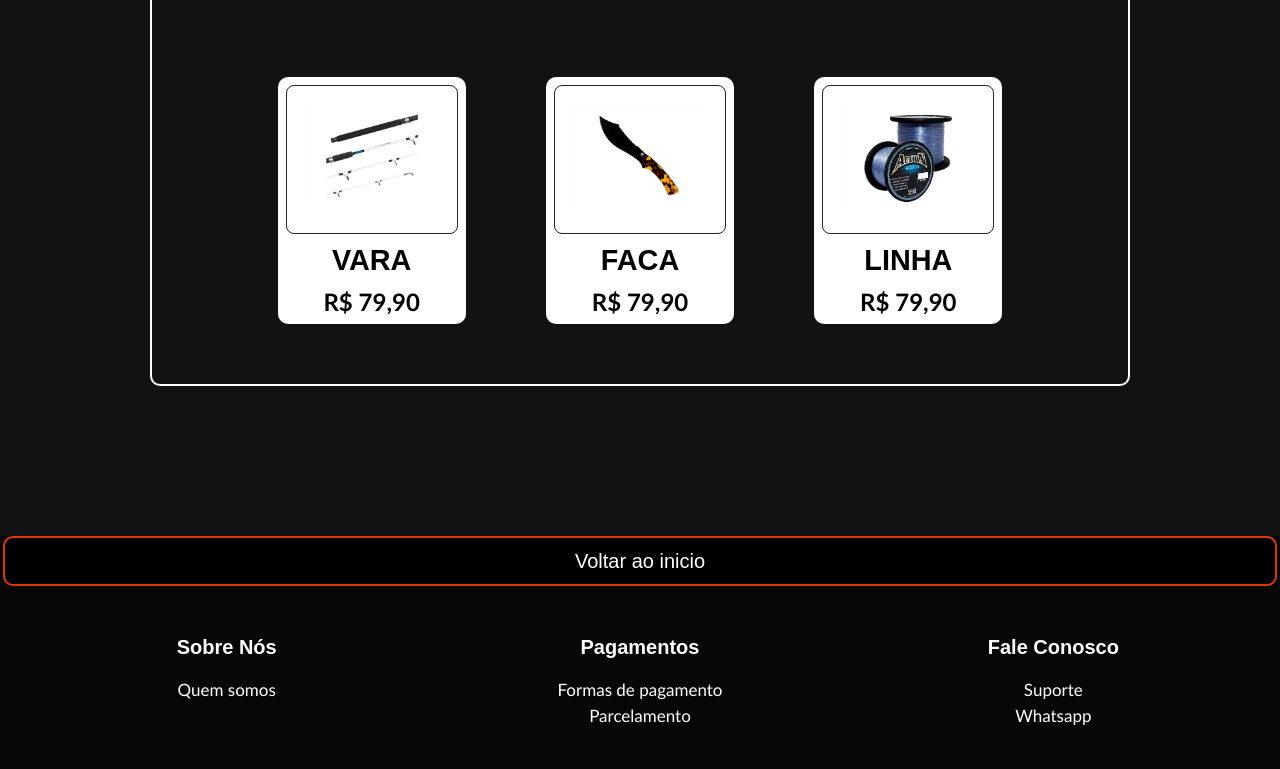
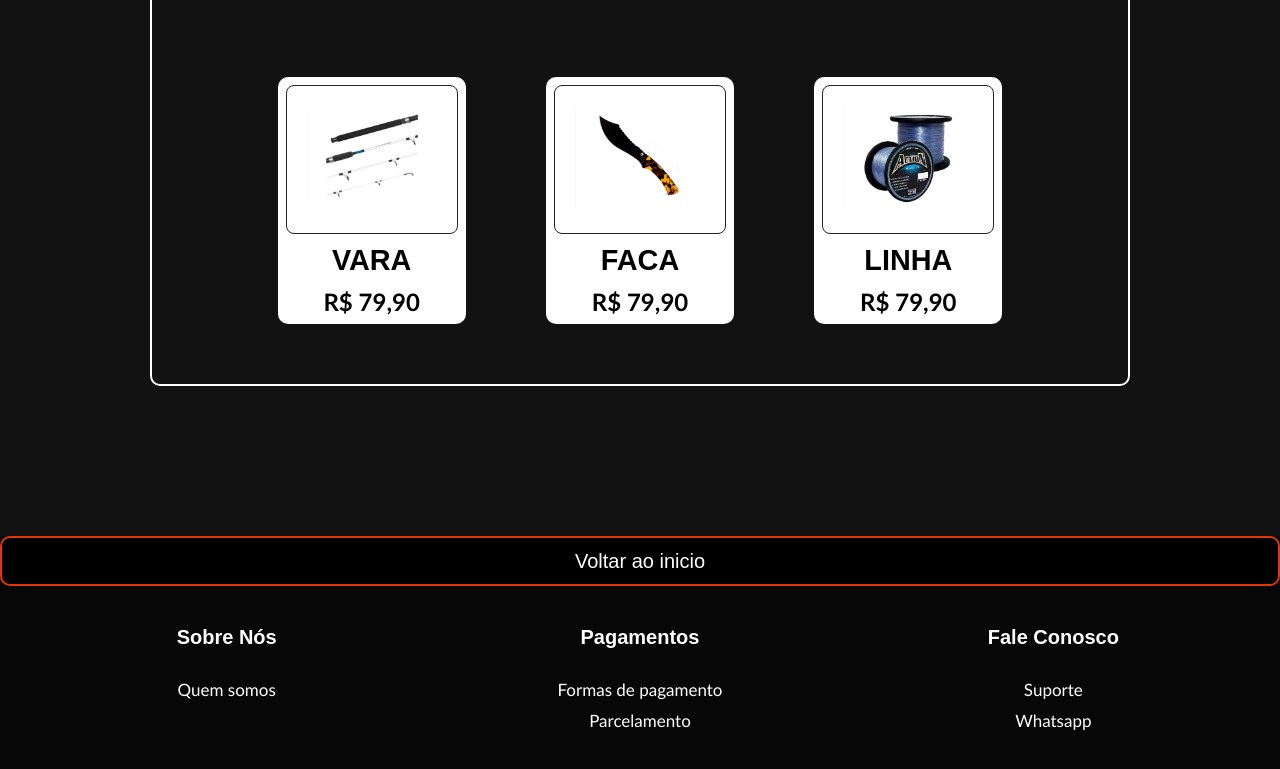
Before and after one commit to Leokrieger07/ecomerce-prog-web, a plain HTML site: page tela inicial/index.html in a window 1280 px wide. Shown: the part 1895-2664 px from the top of the page. Drawn offline with Linux system fonts and the light colour scheme.

Commit message:
ta pronto o rodape caraio

```diff
--- a/tela inicial/index.html
+++ b/tela inicial/index.html
@@ -12,9 +12,9 @@
         <div class="esquerda">
                 <img src="imagens/LogominimalistadaFisher-Parts.png" class="logo">
                 <ul class="menu">
-                    <li><a href="#artigos">Artigos</a></li>
-                    <li><a href="#botes">Botes</a></li>
-                    <li><a href="#sobre-nos">Sobre nós</a></li>
+                    <li><a href="#artigos">Sobre nós</a></li>
+                    <li><a href="#botes">Pagamentos</a></li>
+                    <li><a href="#sobre-nos">Fale Conosco</a></li>
                 </ul>
 
 
@@ -109,19 +109,19 @@
             <div class="footer">
                 <div class="coluna">
                     <h3>Sobre Nós</h3>
-                    <p>Quem somos</p>
+                    <a href=""><p>Quem somos</p></a>
                 </div>
 
                 <div class="coluna">
                     <h3>Pagamentos</h3>
-                    <p>Formas de pagamento</p>
-                    <p>Parcelamento</p>
+                    <a href=""><p>Formas de pagamento</p></a>
+                    <a href=""><p>Parcelamento</p></a>
                 </div>
 
                 <div class="coluna">
                     <h3>Fale Conosco</h3>
-                    <p>Suporte</p>
-                    <p>Whatsapp</p>
+                    <a href=""><p>Suporte</p></a>
+                    <a href=""><p>Whatsapp</p></a>
                 </div>
             </div>
         </footer>
--- a/tela inicial/style.css
+++ b/tela inicial/style.css
@@ -11,13 +11,13 @@ body {
     padding: 0;
     font-family: Arial, sans-serif;
     scrollbar-width: none;
+}
 
-}
 
 header {
     position: fixed;
     padding-top: 80px;
-    width: 100vw;
+    width: 98vw;
     background-color: rgb(0, 0, 0);
     display: flex;
     justify-content: space-between;
@@ -267,7 +267,7 @@ footer button {
     background-color: black;
     border: 2px solid rgb(224, 56, 4);
     color: white;
-    width: 99.5vw;
+    width: 100vw;
     height: 50px;
     border-radius: 10px;
     font-size: 20px;
@@ -287,11 +287,14 @@ footer button:hover {
     width: 100%;
     padding: 20px;
     color: white;
+    text-align: center;
 }
 
 
 .coluna {
     text-align: center;
+    justify-content: center;
+    margin: 0;
 
 }
 
@@ -299,11 +302,25 @@ footer button:hover {
     font-size: 20px;
     margin-bottom: 10px;
     font-weight: bold;
+    padding: 0;
+    margin: 0;
+    margin-bottom: 30px;
+
 }
 
 .coluna p {
     font-size: 17px;
-    margin: 5px 0;
+    margin:0;
     font-weight: lighter;
+    margin-top: 10px;
+    text-align: center;
+}
 
+footer a{
+    color: white;
+    text-decoration: none;
 }
+
+footer a:hover{
+    text-decoration: underline;
+}
```
